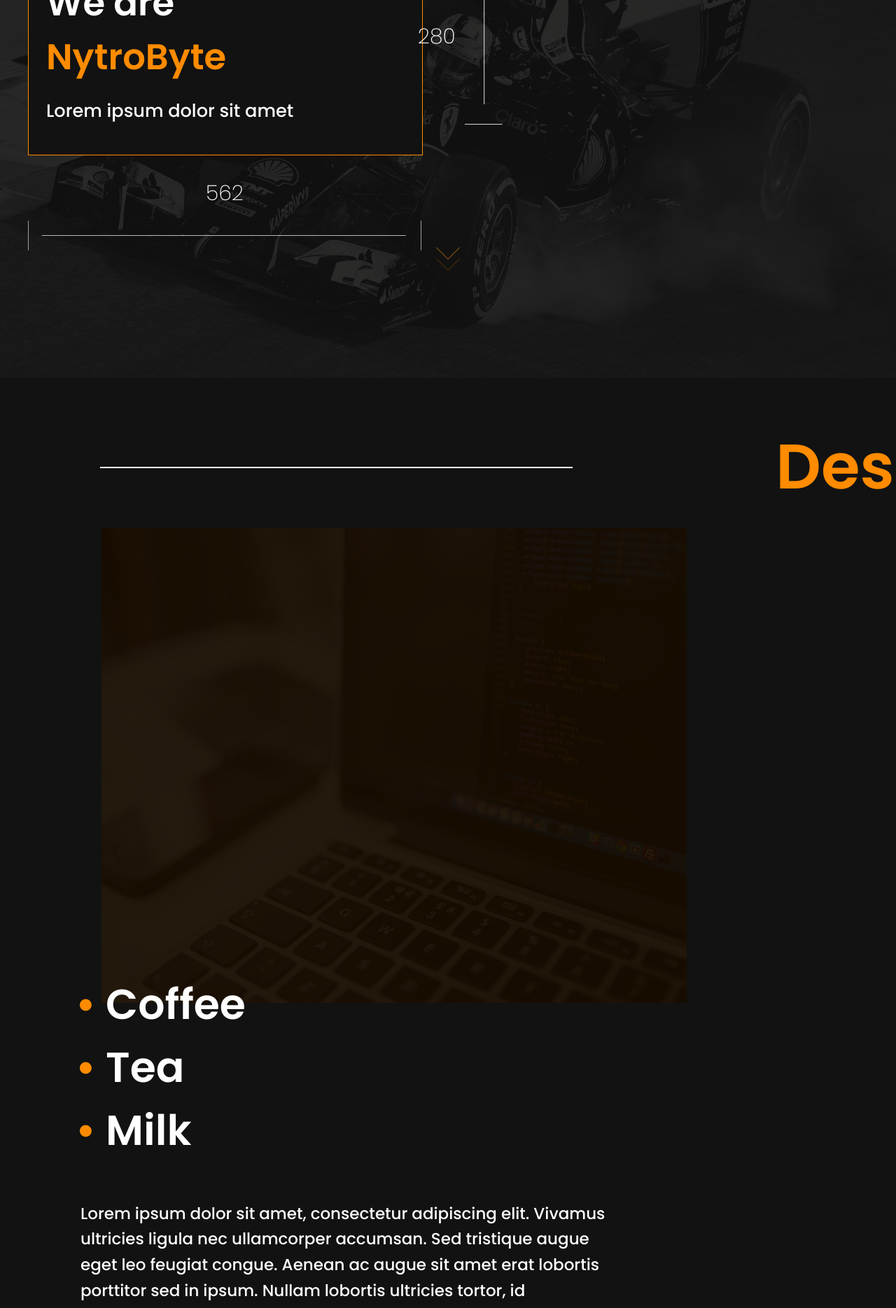
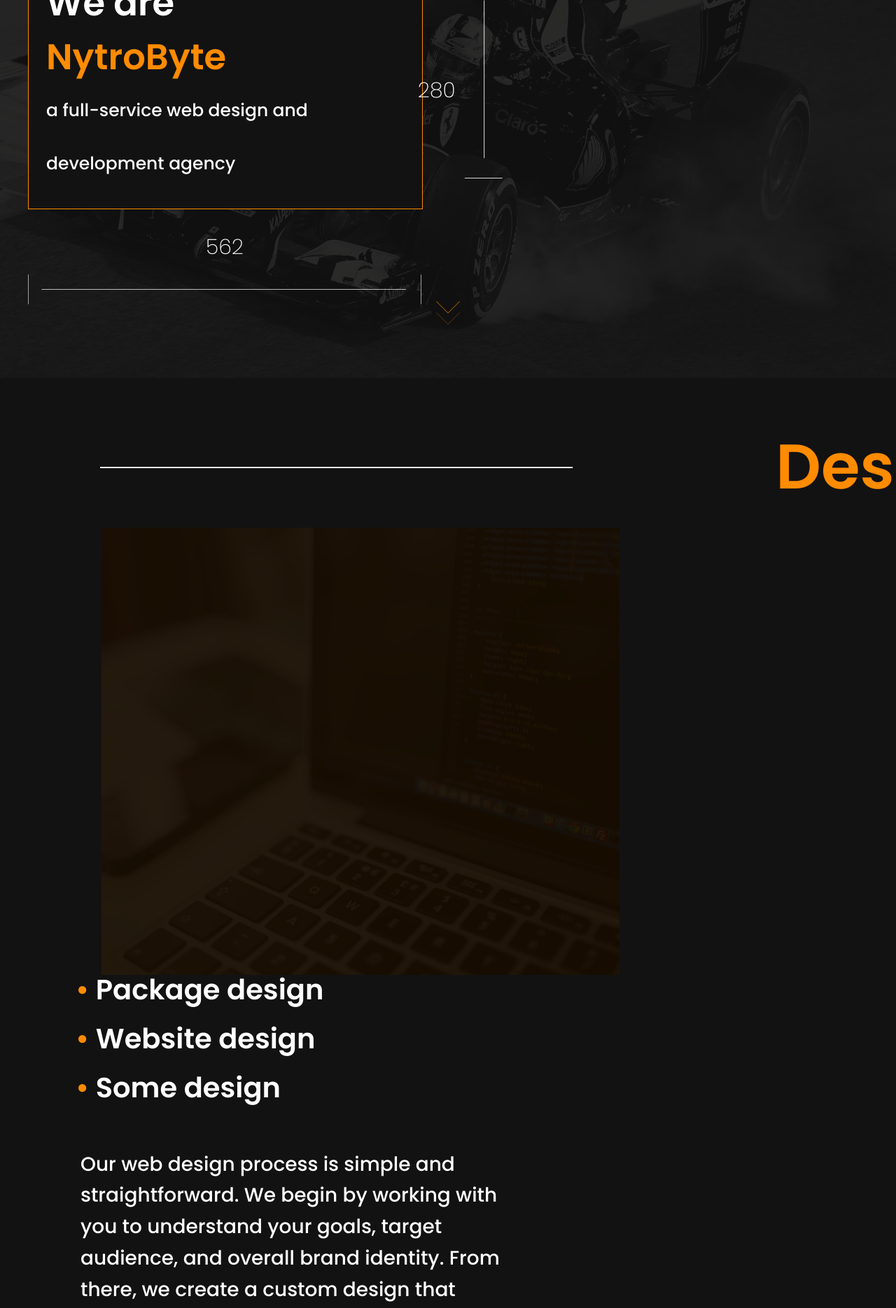
Before and after one commit to NytroByte/NytroByteWebPage, a React (Create React App) app: page / in a window 1280 px wide. Shown: the part 260-2129 px from the top of the page at 70% size. Built offline with nearby package versions, Linux system fonts and the light colour scheme.

Commit message:
edited about section and LandingPage

```diff
--- a/src/about/About.jsx
+++ b/src/about/About.jsx
@@ -11,15 +11,15 @@
                     <div className="row">
                         <div className="design_ul">
                             <ul>
-                                <li>Coffee</li>
-                                <li>Tea</li>
-                                <li>Milk</li>
+                                <li>Package design</li>
+                                <li>Website design</li>
+                                <li>Some design</li>
                             </ul>
                         </div>
                     </div>
                     <div className="row">
                         <div className="design_text">
-                            <p>Lorem ipsum dolor sit amet, consectetur adipiscing elit. Vivamus ultricies ligula nec ullamcorper accumsan. Sed tristique augue eget leo feugiat congue. Aenean ac augue sit amet erat lobortis porttitor sed in ipsum. Nullam lobortis ultricies tortor, id accumsan diam tempor a. Praesent mollis dictum eros vitae venenatis. Sed tincidunt tortor in tortor efficitur, in scelerisque diam malesuada. Aliquam vel velit porta, euismod diam eu, rhoncus arcu. Vestibulum pharetra facilisis tellus egestas pulvinar. Etiam convallis nulla id tellus sollicitudin, quis fermentum ipsum ultrices.</p>
+                            <p>Our web design process is simple and straightforward. We begin by working with you to understand your goals, target audience, and overall brand identity. From there, we create a custom design that reflects your unique style and communicates your message effectively.</p>
                         </div>
                     </div>
                 </div>
--- a/src/landing_page/LandingPage.jsx
+++ b/src/landing_page/LandingPage.jsx
@@ -23,7 +23,7 @@
                         We are <div className="orngText">NytroByte</div>
                     </div>
                     <div className="landingMainTextDescription">
-                        Lorem ipsum dolor sit amet
+                    a full-service web design and development agency
                     </div>
                 </div>
                 <div className="heightHeroContainer">
--- a/src/media/index.css
+++ b/src/media/index.css
@@ -145,7 +145,7 @@
 .landingMainTextDescription {
     width: 100%;
     font-weight: 500;
-    font-size: 2vw;
+    font-size: 25px;
 }
 .background img {
     height: 100%;
@@ -219,8 +219,8 @@
 }
 
 .design_img {
-    width: 836px;
-    height: 679px;
+    width: 740px;
+    height: 639px;
     margin-top: -42px;
 
     overflow: hidden;
@@ -243,8 +243,8 @@
     color: white;
     font-family: 'Poppins';
     font-weight: 600;
-    font-size: 60px;
-    line-height: 90px;
+    font-size: 40px;
+    line-height: 70px;
     display: flex;
 
     position: relative;
@@ -252,7 +252,7 @@
 
 .design_ul ul {
     right: -68px;
-    top: -103px;
+    top: -54px;
     list-style: none;
     position: relative;
 }
@@ -264,19 +264,19 @@
 }
 
 .design_text {
-    width: 766px;
+    width: 623px;
     height: 400px;
     position: relative;
     float: right;
     left: 115px;
-    top: -130px;
+    top: -69px;
 }
 
 .design_text p {
     color: white;
     font-family: 'Poppins';
     font-weight: 400;
-    font-size: 23px;
+    font-size: 28px;
     line-height: 160%;
 }
 
@@ -343,13 +343,16 @@
 
 .clientele {
     display: flex;
+    justify-content: center;
     width: 100%;
+    position: relative;
+    top: -50px;
 }
 .rectangle {
     margin: 20px;
     background-color: black;
     display: flex;
-    width: 50%;
+    width: 40%;
     justify-content: center;
     align-items: center;
     border-radius: 30px;
@@ -406,8 +409,7 @@
     border-bottom: 1px solid #FF8B00;
     width: 500px;
     font-size: 30px;
-    /* line-height: 45px; */
-    padding-top: 40px;
+    padding: 15px;
 }
 input::placeholder {
     color: white;
```
